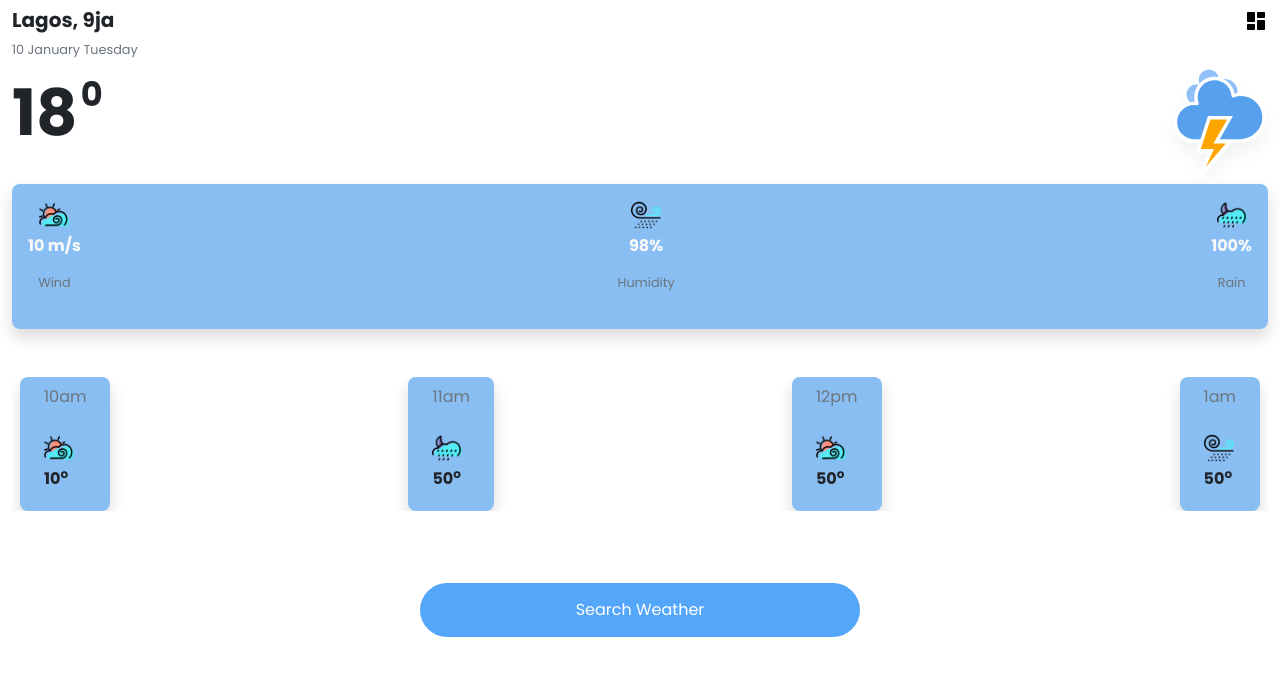
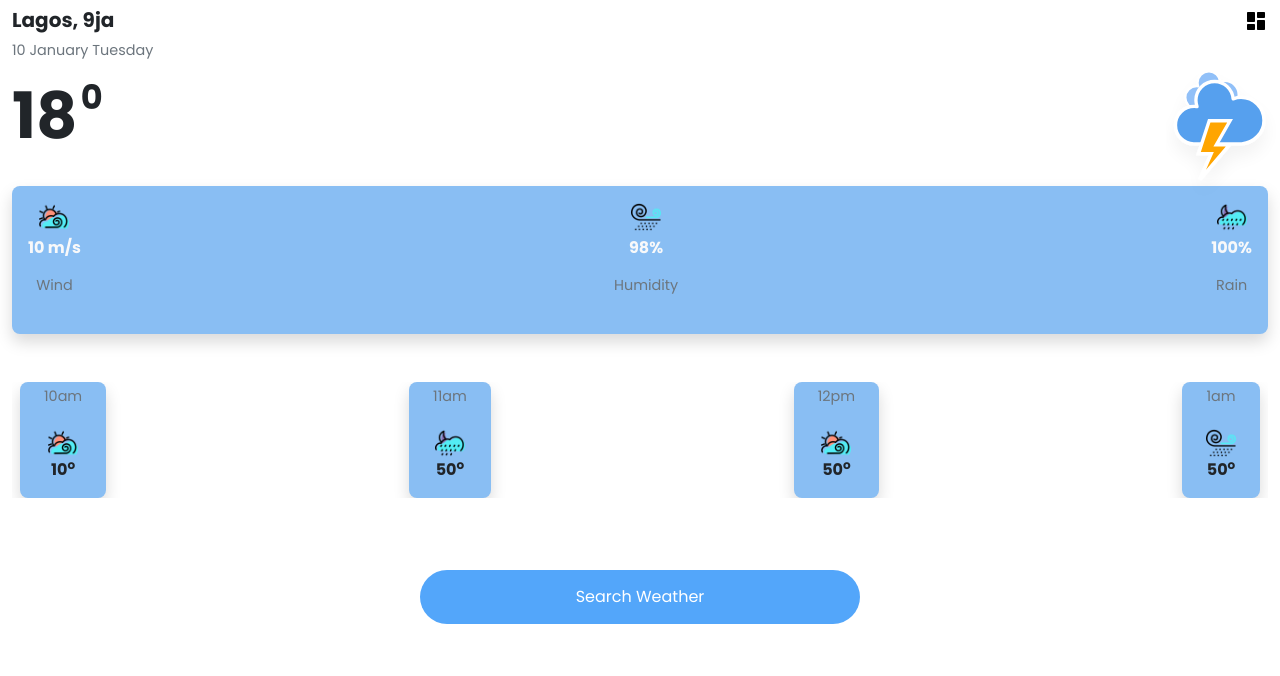
Before and after one commit to JoaoP74/react-weather, a React (Create React App) app: page /weather in a window 1280 px wide. Shown: the top 676 px of the page. Built offline with nearby package versions, Linux system fonts and the light colour scheme; no server answers.

Commit message:
Added teh brand-text-small style class

```diff
--- a/src/components/futureWeatherComponent.jsx
+++ b/src/components/futureWeatherComponent.jsx
@@ -5,12 +5,12 @@ const FutureWeatherComponent = props =>{
     return (
        <React.Fragment>
             <section className="future-weather-container d-flex align-items-center justify-content-center flex-column brand-tertiary-color px-4  rounded-3 shadow mx-2">
-                <section className="weather-wrapper">
-                    <p className="brand-text-small text-muted py-2">{props.time}</p>
+                <section className="weather-wrapper d-flex flex-column align-items-center justify-content-center">
+                    <p className="brand-small-text text-muted py-1 text-center">{props.time}</p>
                     <section className="weather-icon-section">
                             <img src ={props.icon} height={"30"} width={"30"}/>
                     </section>
-                    <p className="brand-text-small fw-bold py-1"> {props.weatherUnit}<sup>o</sup></p>
+                    <p className="brand-small-text-2 fw-bold text-center"> {props.weatherUnit}<sup>o</sup></p>
                 </section>
             </section>
        </React.Fragment>
--- a/src/inc/styles/style.css
+++ b/src/inc/styles/style.css
@@ -24,6 +24,7 @@
     --footer-notch-background-color:rgb(255, 255, 255);
     --brand-mute-color:rgb(211, 205, 205);
     --brand-footer-nav-fontsize: .8rem;
+    --brand-footer-nav-fontsize: .9rem;
     --brand-weather-value-font-size:4rem;
     --brand-tertiary-color:rgb(137, 190, 243);
 }
@@ -78,6 +79,9 @@
     font-size: var(--brand-footer-nav-fontsize);
 }
 
+.brand-small-text-2{
+    font-size: var(--brand-footer-nav-fontsize-2);
+}
 .brand-tertiary-color{
     background:var(--brand-tertiary-color);
 }
```
